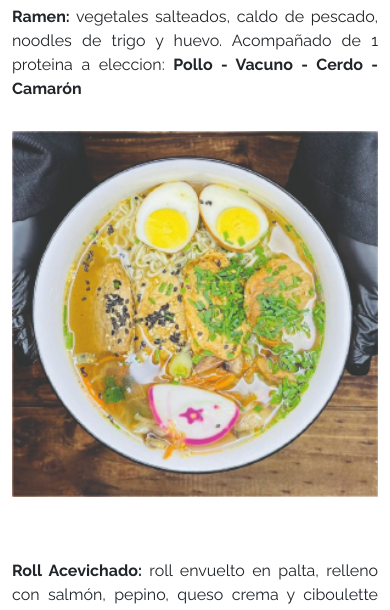
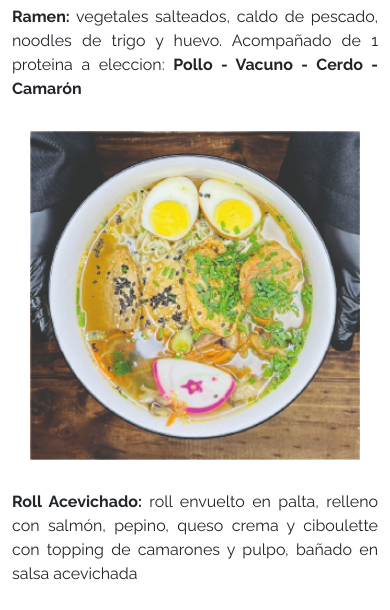
Before and after one commit to AlfredoCrDev/ichiraku-asian-food, a website: page index.html in a window 390 px wide. Shown: the part 459-1069 px from the top of the page. Drawn offline with nearby package versions, Linux system fonts and the light colour scheme.

Commit message:
Paginas con SEO

```diff
--- a/assets/scss/partials/_mediasQuerys.scss
+++ b/assets/scss/partials/_mediasQuerys.scss
@@ -1,3 +1,15 @@
+@media screen and (max-width: 1200px) {
+  .speciality {
+
+    .speciality__div {
+
+      .speciality__img {
+        width: 40%;
+      }
+    }
+  }
+}
+
 @media screen and (max-width: 991px) {
 
   .carousel-item {
@@ -11,18 +23,21 @@
     grid-template-columns: repeat(2, 1fr);
     column-gap: 30px;
     row-gap: 30px;
-  }
+
+    .speciality__div {
 
       .speciality__img {
-    width: 80%;
+        width: 60%;
+      }
+    }
   }
 
   .foot {
     grid-template-columns: repeat(2, 1fr);
-  }
 
     .foot__address a {
       text-align: center;
+    }
   }
 
   .us__div {
@@ -57,17 +72,22 @@
 
   .speciality {
     grid-template-columns: 1fr;
-  }
+
+    .speciality__div {
 
       .speciality__img {
-    width: 10px;
+        width: 10%;
         margin-bottom: 2rem;
       }
 
       .speciality__phar {
-    width: 60%;
+        width: 40%;
         text-align: justify;
       }
+    }
+  }
+
+
 
   p {
     margin-bottom: 0 !important;
@@ -75,6 +95,12 @@
 
   .foot {
     grid-template-columns: 1fr;
+
+    .foot__logo {
+
+      img {
+        width: 200px;
+      }
     }
 
     .foot__links {
@@ -108,6 +134,10 @@
         font-size: 1.1rem;
       }
     }
+  }
+
+
+
 
   .us__div img,
   .us__div p {
--- a/assets/scss/partials/_specialtiesSect.scss
+++ b/assets/scss/partials/_specialtiesSect.scss
@@ -21,7 +21,7 @@
     align-items: center;
 
     .speciality__img {
-      width: 100%;
+      width: 90%;
     }
 
     .speciality__phar {
--- a/index.html
+++ b/index.html
@@ -106,7 +106,7 @@
       </button>
     </div>
 
-    <section class="container">
+    <section class="container text-focus-in">
       <h2 class="especialitytitle">ESPECIALIDADES</h2>
       <section class="speciality">
         <div class="especiality__div">
```
Also changed, not shown: pages/clientes.html (+2 -0 lines), pages/contacto.html (+2 -0 lines), pages/nosotros.html (+2 -0 lines), assets/css/style.css. Lines whose indentation alone changed are shown as unchanged.
